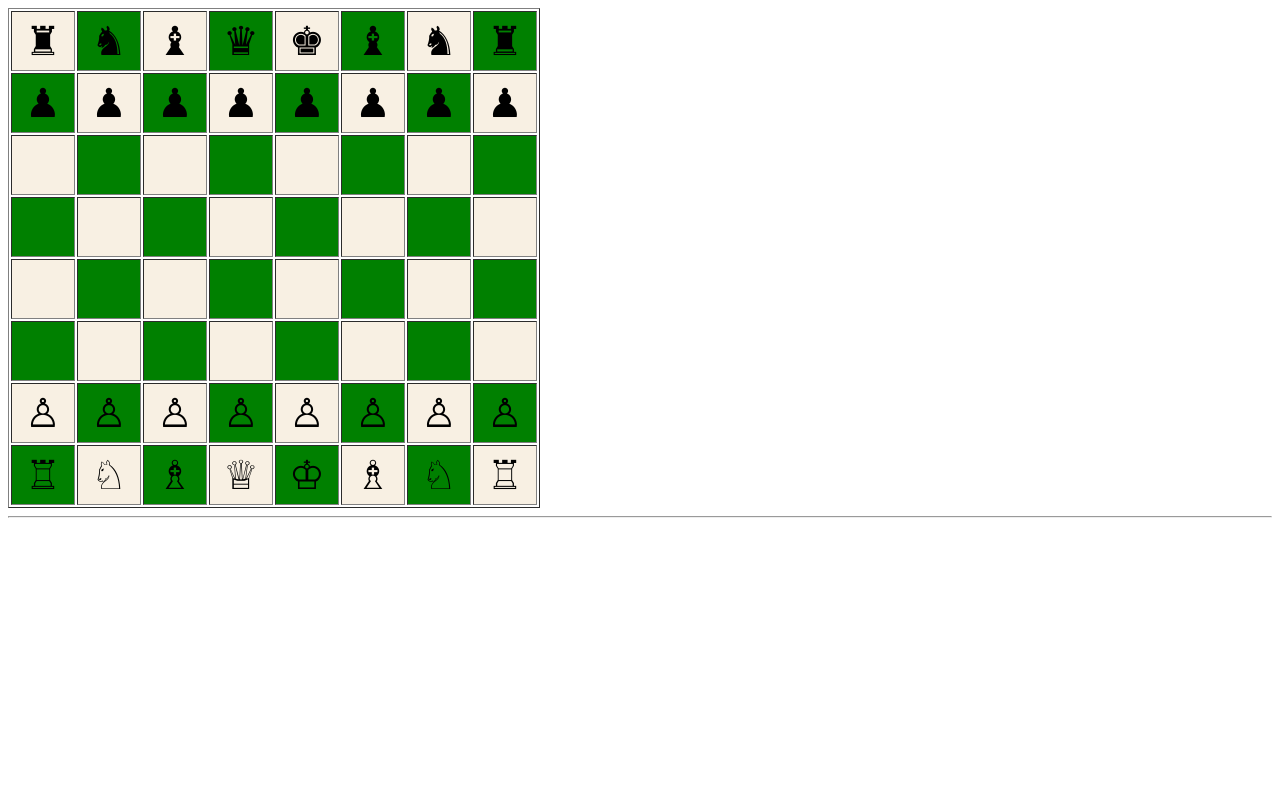
After one commit to mulefish/chess, a Flask app: page /qa in a window 1280 px wide. The commit adds this page. Run offline with Flask 2, Linux system fonts and the light colour scheme.

Commit message:
working it

```diff
--- a/prod_server.py
+++ b/prod_server.py
@@ -22,6 +22,10 @@ def qa():
     cyan("qa")
     return render_template('qa.html')
 
+@app.route('/simple')
+def simple():
+    cyan("simple")
+    return render_template('simple.html')
 
 if __name__ == '__main__':
     #cyan("http://34.83.236.108:8080 with database at data/dispense.db")
--- a/static/game.js
+++ b/static/game.js
@@ -5,12 +5,20 @@ const left2 = size * 0.8
 const letters = ["a", "b", "c", "d", "e", "f", "g", "h"]
 
 class Cell {
-    constructor(row, col, css) {
+    constructor(row, col, css, pieceId=undefined) {
         this.letter = letters[col]
         this.rc = `${row}${letters[col]}`
         this.row = row
         this.col = col
         this.css = css
+        // if ( pieceId !== undefined) {
+            this.piece = "<div class='piece'>&#x2654;</div>"
+        // } else {
+        //     this.piece = ""
+        // }
+    }
+    getPiece() {
+        return this.piece
     }
 }
 
@@ -36,12 +44,13 @@ function cellFactory(obj) {
         letterCss = "greenLetter"
     }
 
-    return `<td class=${obj.css} style="height:${size}px; width:${size}px"  onClick="setActive('${obj.rc}');">
-            <div class='${numberCss}' style="top:-15px;" >${visibleNumber}</div>
-            <div class='${letterCss}' style="top:${top2}px; left:${left2}px">${visibleLetter}</div>
+    return `<td align="center" class=${obj.css} style="height:${size}px; width:${size}px"  onClick="setActive('${obj.rc}');">
+    ${obj.getPiece()}
 
     </td>`
-}
+            // <div class='${numberCss}' style="top:-15px;" >${visibleNumber}</div>
+            // <div class='${letterCss}' style="top:${top2}px; left:${left2}px">${visibleLetter}</div>
+        }
 
 
 let cells = {}
@@ -50,7 +59,7 @@ cells['0b'] = new Cell(0, 1, 'offwhite')
 cells['0c'] = new Cell(0, 2, 'feltgreen')
 cells['0d'] = new Cell(0, 3, 'offwhite')
 cells['0e'] = new Cell(0, 4, 'feltgreen')
-cells['0f'] = new Cell(0, 5, 'offwhite')
+cells['0f'] = new Cell(0, 5, 'offwhite', "kittycat")
 cells['0g'] = new Cell(0, 6, 'feltgreen')
 cells['0h'] = new Cell(0, 7, 'offwhite')
 cells['1a'] = new Cell(1, 0, 'offwhite')
@@ -131,9 +140,12 @@ function createUI() {
     }
     table += "</table>"
     document.getElementById("board").innerHTML = table
+
+
+
+
 }
 
 function setActive(x) {
-    console.log("whale " + x  )
     document.getElementById("active").innerHTML = x
 }
--- /dev/null
+++ b/templates/qa.html
@@ -0,0 +1,167 @@
+<html>
+
+<head>
+    <link rel="icon" href="data:,">
+
+    <style>
+        .feltgreen {
+            background-color: green;
+            height:60px;
+            width: 60px;
+        }
+        .piece {
+            font-size: 40px;
+        }
+
+        .offwhite {
+            background-color: #F8F0E3;
+            height:60px;
+            width: 60px;
+
+        }
+
+        .greenNumber {
+            position: relative;
+            z-index: 1;
+            color: #F8F0E3;
+            margin-left: 3px;
+            font-size: 11px;
+        }
+
+        .whiteNumber {
+            position: relative;
+            z-index: 1;
+            color: green;
+            margin-left: 3px;
+            font-size: 11px;
+        }
+
+        .whiteLetter {
+            position: relative;
+            z-index: 2;
+            font-size: 11px;
+            color: green;
+        }
+
+        .greenLetter {
+            position: relative;
+            z-index: 2;
+            font-size: 11px;
+            color: #F8F0E3;
+        }
+
+        #board {
+            -webkit-touch-callout: none;
+            -webkit-user-select: none;
+            -khtml-user-select: none;
+            -moz-user-select: none;
+            -ms-user-select: none;
+            user-select: none;
+        }
+        td:hover {
+            background-color: yellow;
+        }
+    </style>
+    <script src="/static/game.js"></script>
+
+</head>
+
+<body>
+
+
+    <table border="1">
+        <tr>
+            <td id="1_a" class="offwhite" align="center" valign="center"><span class="piece">♜</span></td>
+            <td id="2_a" class="feltgreen" align="center" valign="center"><span class="piece">♞</span></td>
+            <td id="3_a" class="offwhite" align="center" valign="center"><span class="piece">♝</span></td>
+            <td id="4_a" class="feltgreen" align="center" valign="center"><span class="piece">♛</span></td>
+            <td id="5_a" class="offwhite" align="center" valign="center"><span class="piece">♚</span></td>
+            <td id="6_a" class="feltgreen" align="center" valign="center"><span class="piece">♝</span></td>
+            <td id="7_a" class="offwhite" align="center" valign="center"><span class="piece">♞</span></td>
+            <td id="8_a" class="feltgreen" align="center" valign="center"><span class="piece">♜</span></td>
+        </tr>
+        <tr>
+            <td id="1_b" class="feltgreen" align="center" valign="center"><span class="piece">♟</span></td>
+            <td id="2_b" class="offwhite" align="center" valign="center"><span class="piece">♟</span></td>
+            <td id="3_b" class="feltgreen" align="center" valign="center"><span class="piece">♟</span></td>
+            <td id="4_b" class="offwhite" align="center" valign="center"><span class="piece">♟</span></td>
+            <td id="5_b" class="feltgreen" align="center" valign="center"><span class="piece">♟</span></td>
+            <td id="6_b" class="offwhite" align="center" valign="center"><span class="piece">♟</span></td>
+            <td id="7_b" class="feltgreen" align="center" valign="center"><span class="piece">♟</span></td>
+            <td id="8_b" class="offwhite" align="center" valign="center"><span class="piece">♟</span></td>
+        </tr>
+        <tr>
+            <td id="1_c" class="offwhite" align="center" valign="center"><span class="piece"></span></td>
+            <td id="2_c" class="feltgreen" align="center" valign="center"><span class="piece"></span></td>
+            <td id="3_c" class="offwhite" align="center" valign="center"><span class="piece"></span></td>
+            <td id="4_c" class="feltgreen" align="center" valign="center"><span class="piece"></span></td>
+            <td id="5_c" class="offwhite" align="center" valign="center"><span class="piece"></span></td>
+            <td id="6_c" class="feltgreen" align="center" valign="center"><span class="piece"></span></td>
+            <td id="7_c" class="offwhite" align="center" valign="center"><span class="piece"></span></td>
+            <td id="8_c" class="feltgreen" align="center" valign="center"><span class="piece"></span></td>
+        </tr>
+        <tr>
+            <td id="1_d" class="feltgreen" align="center" valign="center"><span class="piece"></span></td>
+            <td id="2_d" class="offwhite" align="center" valign="center"><span class="piece"></span></td>
+            <td id="3_d" class="feltgreen" align="center" valign="center"><span class="piece"></span></td>
+            <td id="4_d" class="offwhite" align="center" valign="center"><span class="piece"></span></td>
+            <td id="5_d" class="feltgreen" align="center" valign="center"><span class="piece"></span></td>
+            <td id="6_d" class="offwhite" align="center" valign="center"><span class="piece"></span></td>
+            <td id="7_d" class="feltgreen" align="center" valign="center"><span class="piece"></span></td>
+            <td id="8_d" class="offwhite" align="center" valign="center"><span class="piece"></span></td>
+        </tr>
+        <tr>
+            <td id="1_e" class="offwhite" align="center" valign="center"><span class="piece"></span></td>
+            <td id="2_e" class="feltgreen" align="center" valign="center"><span class="piece"></span></td>
+            <td id="3_e" class="offwhite" align="center" valign="center"><span class="piece"></span></td>
+            <td id="4_e" class="feltgreen" align="center" valign="center"><span class="piece"></span></td>
+            <td id="5_e" class="offwhite" align="center" valign="center"><span class="piece"></span></td>
+            <td id="6_e" class="feltgreen" align="center" valign="center"><span class="piece"></span></td>
+            <td id="7_e" class="offwhite" align="center" valign="center"><span class="piece"></span></td>
+            <td id="8_e" class="feltgreen" align="center" valign="center"><span class="piece"></span></td>
+
+        </tr>
+        <tr>
+            <td id="1_f" class="feltgreen" align="center" valign="center"><span class="piece"></span></td>
+            <td id="2_f" class="offwhite" align="center" valign="center"><span class="piece"></span></td>
+            <td id="3_f" class="feltgreen" align="center" valign="center"><span class="piece"></span></td>
+            <td id="4_f" class="offwhite" align="center" valign="center"><span class="piece"></span></td>
+            <td id="5_f" class="feltgreen" align="center" valign="center"><span class="piece"></span></td>
+            <td id="6_f" class="offwhite" align="center" valign="center"><span class="piece"></span></td>
+            <td id="7_f" class="feltgreen" align="center" valign="center"><span class="piece"></span></td>
+            <td id="8_f" class="offwhite" align="center" valign="center"><span class="piece"></span></td>
+        </tr>
+
+
+        <tr>
+            <td id="1_g" class="offwhite" align="center" valign="center"><span class="piece">♙</span></td>
+            <td id="2_g" class="feltgreen" align="center" valign="center"><span class="piece">♙</span></td>
+            <td id="3_g" class="offwhite" align="center" valign="center"><span class="piece">♙</span></td>
+            <td id="4_g" class="feltgreen" align="center" valign="center"><span class="piece">♙</span></td>
+            <td id="5_g" class="offwhite" align="center" valign="center"><span class="piece">♙</span></td>
+            <td id="6_g" class="feltgreen" align="center" valign="center"><span class="piece">♙</span></td>
+            <td id="7_g" class="offwhite" align="center" valign="center"><span class="piece">♙</span></td>
+            <td id="8_g" class="feltgreen" align="center" valign="center"><span class="piece">♙</span></td>
+        </tr>
+        <tr>
+            <td id="1_h" class="feltgreen" align="center" valign="center"><span class="piece">♖</span></td>
+            <td id="2_h" class="offwhite" align="center" valign="center"><span class="piece">♘</span></td>
+            <td id="3_h" class="feltgreen" align="center" valign="center"><span class="piece">♗</span></td>
+            <td id="4_h" class="offwhite" align="center" valign="center"><span class="piece">♕</span></td>
+            <td id="5_h" class="feltgreen" align="center" valign="center"><span class="piece">♔</span></td>
+            <td id="6_h" class="offwhite" align="center" valign="center"><span class="piece">♗</span></td>
+            <td id="7_h" class="feltgreen" align="center" valign="center"><span class="piece">♘</span></td>
+            <td id="8_h" class="offwhite" align="center" valign="center"><span class="piece">♖</span></td>
+        </tr>
+
+    </table>
+
+
+    <hr />
+
+
+
+
+</body>
+
+</html>
```
Also changed, not shown: templates/game.html (+31 -3 lines), templates/simple.html (added, +117 -0 lines).
